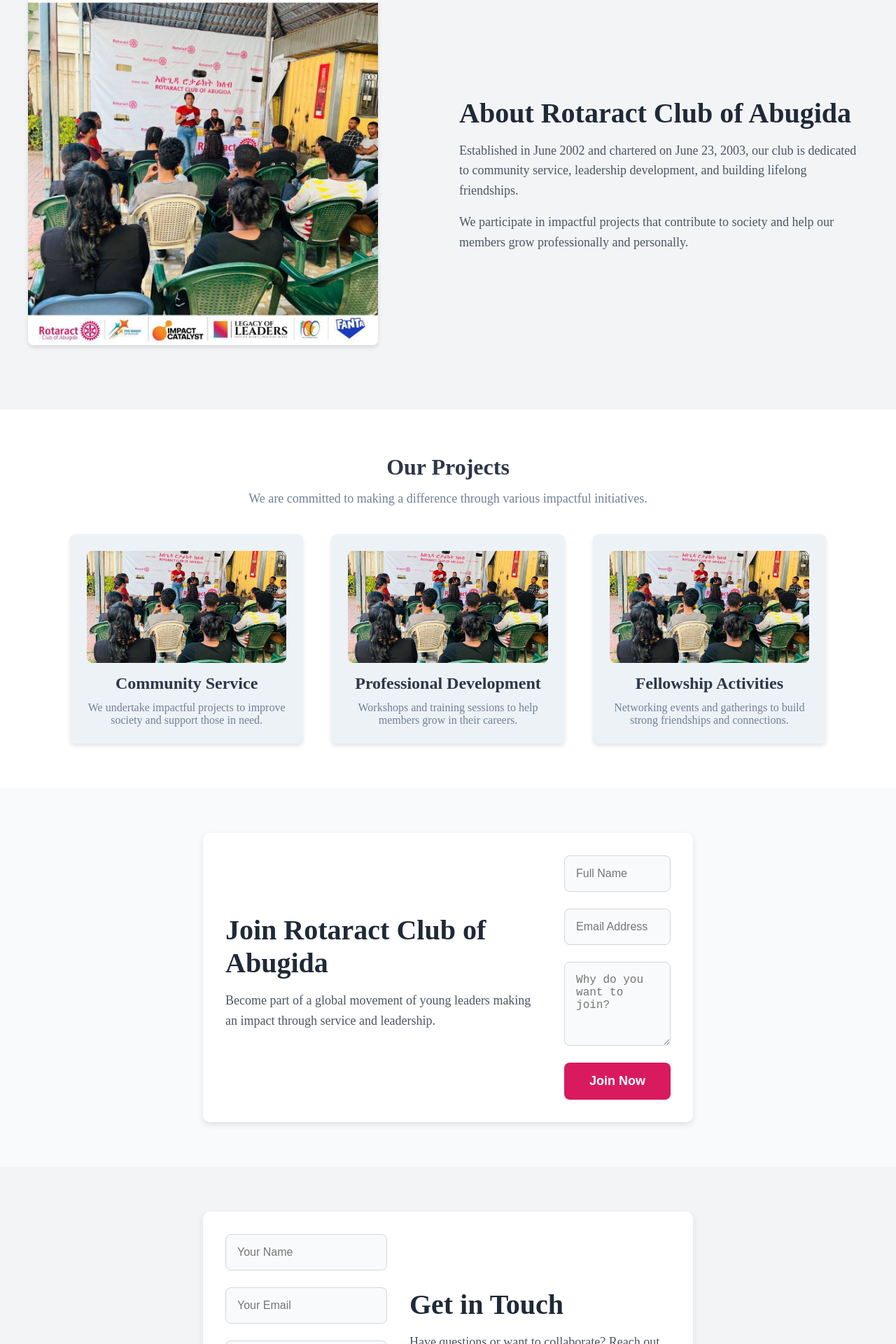
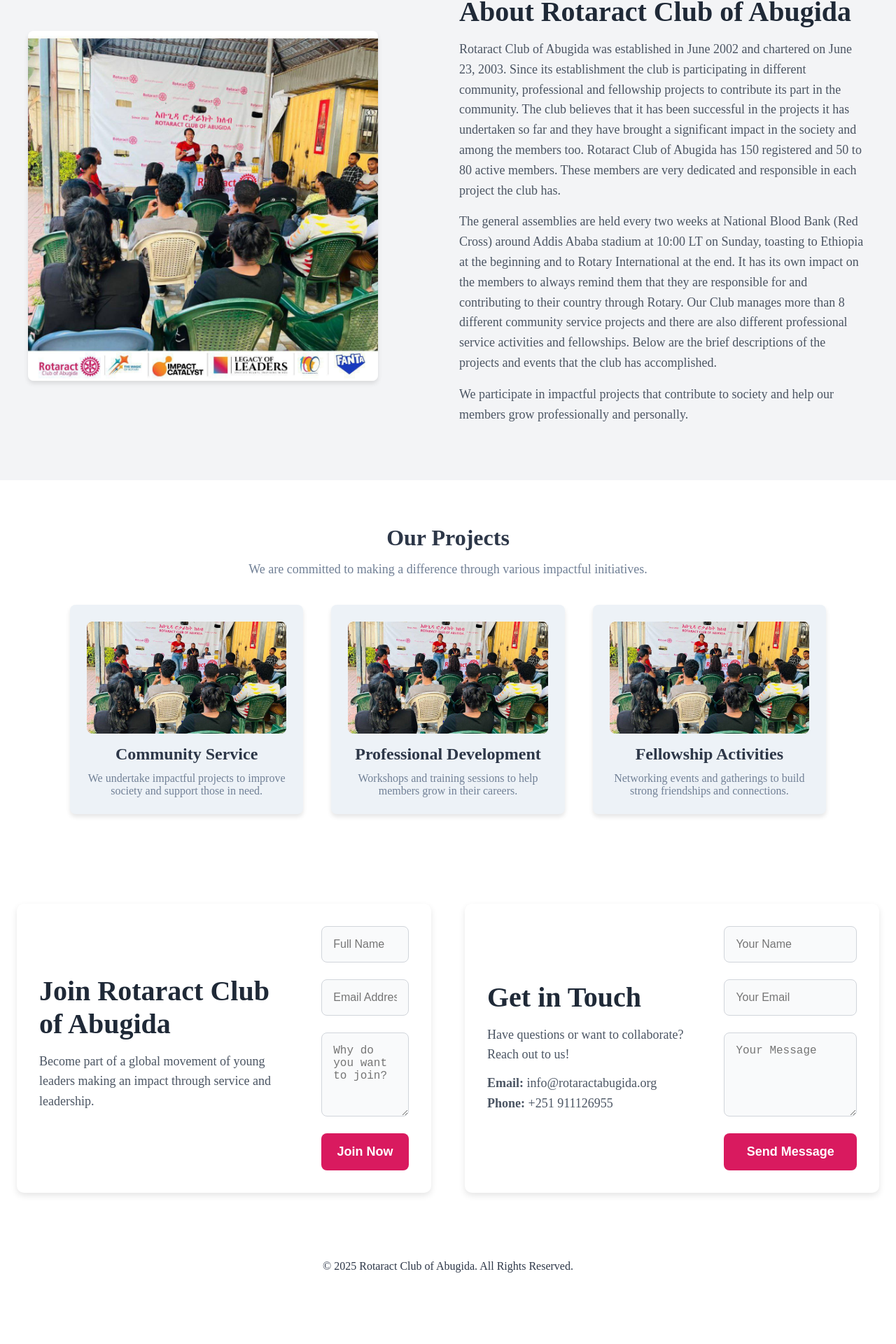
Before and after one commit to Bzuayehu/Rotaract_Club_Of_Abugida, a React (Vite) app: page / in a window 1280 px wide. Shown: the part 791-2711 px from the top of the page at 70% size. After the commit the page ends 2657 px from the top, so only its background shows below. Built offline with nearby package versions, Linux system fonts and the light colour scheme.

Commit message:
small fix

```diff
--- a/src/App.css
+++ b/src/App.css
@@ -14,3 +14,9 @@
     background-color: #1a202c; /* Dark background for dark mode */
     color: #e2e8f0; /* Light text for dark mode */
   }
+
+.combined-container {
+  width: 100%;
+  display: flex;
+  align-items: center;
+}
--- a/src/App.tsx
+++ b/src/App.tsx
@@ -14,8 +14,10 @@ function App() {
       <Header />
       <AboutUs />
       <Projects />
-      <JoinUs />
-      <ContactUs />
+      <div className='combined-container'>
+        <JoinUs />
+        <ContactUs />
+      </div>
       <Footer />
     </div>
   );
--- a/src/components/AboutUs.tsx
+++ b/src/components/AboutUs.tsx
@@ -14,7 +14,21 @@ export default function AboutUs() {
         <div className="text-container">
           <h2 className="title">About Rotaract Club of Abugida</h2>
           <p className="description">
-            Established in June 2002 and chartered on June 23, 2003, our club is dedicated to community service, leadership development, and building lifelong friendships.
+          Rotaract Club of Abugida was established in June 2002 and chartered on June 23, 2003. Since
+          its establishment the club is participating in different community, professional and fellowship
+          projects to contribute its part in the community. The club believes that it has been successful in
+          the projects it has undertaken so far and they have brought a significant impact in the society
+          and among the members too. Rotaract Club of Abugida has 150 registered and 50 to 80 active
+          members. These members are very dedicated and responsible in each project the club has.
+          </p>
+          <p className="description">
+          The general assemblies are held every two weeks at National Blood Bank (Red Cross) around
+          Addis Ababa stadium at 10:00 LT on Sunday, toasting to Ethiopia at the beginning and to
+          Rotary International at the end. It has its own impact on the members to always remind them
+          that they are responsible for and contributing to their country through Rotary.
+          Our Club manages more than 8 different community service projects and there are also different
+          professional service activities and fellowships. Below are the brief descriptions of the projects
+          and events that the club has accomplished.
           </p>
           <p className="description">
             We participate in impactful projects that contribute to society and help our members grow professionally and personally.
--- a/src/components/ContactUs.css
+++ b/src/components/ContactUs.css
@@ -1,7 +1,7 @@
 /* Updated Contact Us Section Styles */
 .contact-section {
   padding: 4rem 1.5rem;
-  background-color: #f3f4f6;
+  background-color: #fff;
   text-align: center;
 }
 
--- a/src/components/ContactUs.tsx
+++ b/src/components/ContactUs.tsx
@@ -4,12 +4,6 @@ export default function ContactUs() {
   return (
     <section id="contactus" className="contact-section">
       <div className="container">
-        <form className="contact-form">
-          <input type="text" placeholder="Your Name" className="input-field" required />
-          <input type="email" placeholder="Your Email" className="input-field" required />
-          <textarea placeholder="Your Message" className="textarea-field" required></textarea>
-          <button type="submit" className="submit-button">Send Message</button>
-        </form>
         <div>
           <h2 className="title">Get in Touch</h2>
           <p className="description">
@@ -20,6 +14,12 @@ export default function ContactUs() {
             <p><strong>Phone:</strong> +251 911126955</p>
           </div>
         </div>
+        <form className="contact-form">
+          <input type="text" placeholder="Your Name" className="input-field" required />
+          <input type="email" placeholder="Your Email" className="input-field" required />
+          <textarea placeholder="Your Message" className="textarea-field" required></textarea>
+          <button type="submit" className="submit-button">Send Message</button>
+        </form>
       </div>
     </section>
   );
--- a/src/components/JoinUs.css
+++ b/src/components/JoinUs.css
@@ -1,7 +1,7 @@
 /* Improved Join Us Section Styles */
 .join-section {
     padding: 4rem 1.5rem;
-    background-color: #f9fafb;
+    background-color: #fff;
     text-align: center;
   }
 
--- a/src/components/NavBar.css
+++ b/src/components/NavBar.css
@@ -20,7 +20,7 @@
   }
 
   .navbar-logo img {
-    width: 50px;
+    width: 250px;
   }
 
   .navbar-links {
--- a/src/components/NavBar.tsx
+++ b/src/components/NavBar.tsx
@@ -1,4 +1,4 @@
-import Logo from '../assets/logo.jpg';
+import Logo from '../assets/logo.png';
 import './NavBar.css'
 
 export default function NavBar() {
```
Also changed, not shown: src/assets/logo.png (added).
